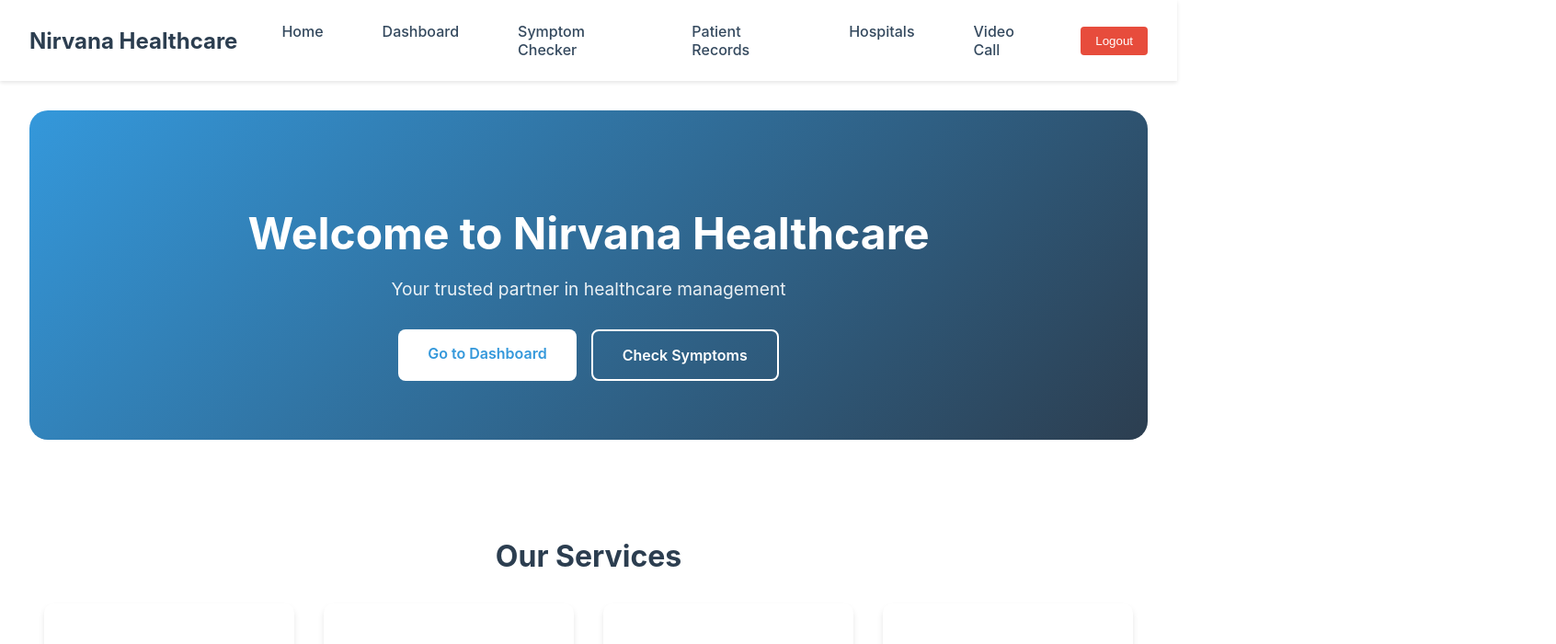
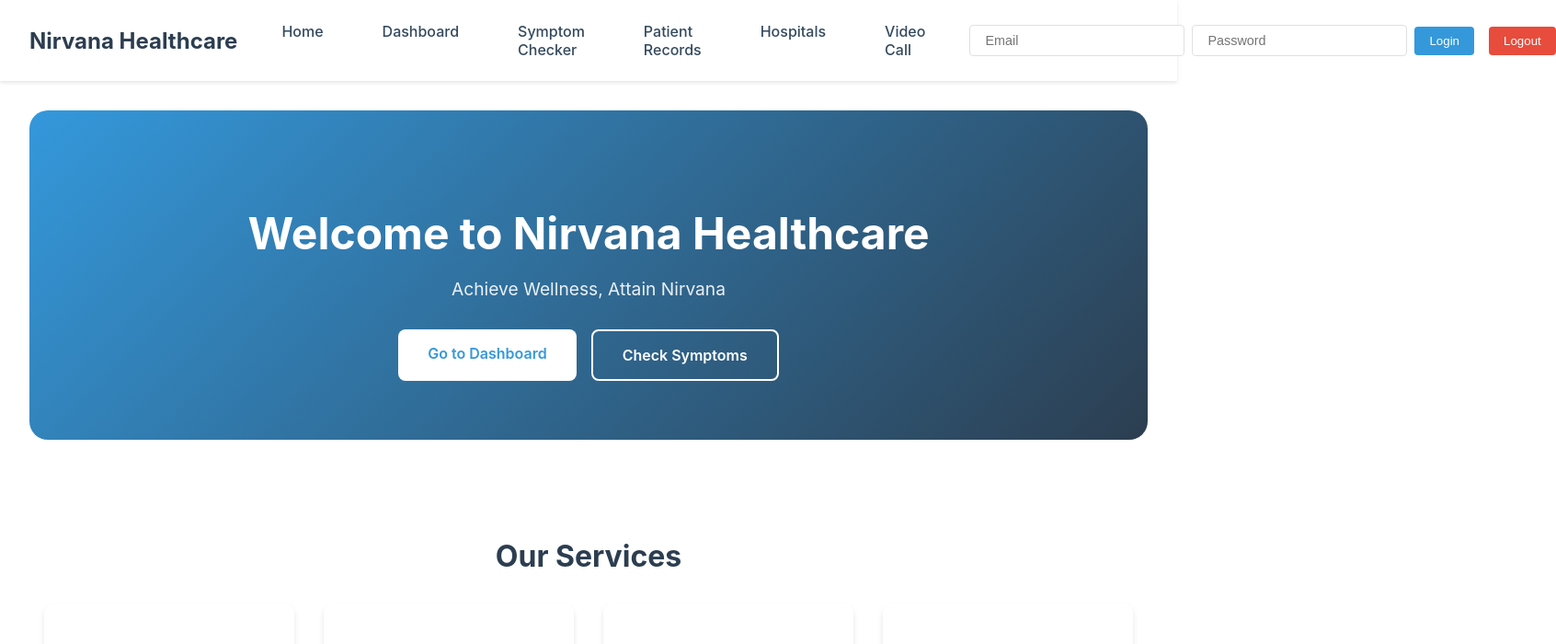
Before and after one commit to Krish0503/NirvanaHealthCare, a React (Create React App) app: page /#/symptom-checker in a window 1280 px wide. Shown: the top 700 px of the page at 92% size, 1692 px wide, since content can reach past the window. Built offline with nearby package versions, Linux system fonts and the light colour scheme; the HTML template or start-up script is replaced by a standard one.

Commit message:
Your commit message

```diff
--- a/package.json
+++ b/package.json
@@ -2,6 +2,7 @@
   "name": "nirvana-healthcare",
   "version": "0.1.0",
   "private": true,
+  "homepage": "https://Krish0503.github.io/NirvanaHealthCare",
   "dependencies": {
     "axios": "^1.8.4",
     "react": "^18.2.0",
@@ -14,7 +15,9 @@
     "start": "react-scripts start",
     "build": "react-scripts build",
     "test": "react-scripts test",
-    "eject": "react-scripts eject"
+    "eject": "react-scripts eject",
+    "predeploy": "npm run build",
+    "deploy": "gh-pages -d build"
   },
   "eslintConfig": {
     "extends": [
@@ -35,6 +38,7 @@
     ]
   },
   "devDependencies": {
+    "gh-pages": "^6.3.0",
     "tailwindcss": "^4.0.15"
   }
 }
--- a/public/index.html
+++ b/public/index.html
@@ -7,7 +7,7 @@
     <meta name="theme-color" content="#000000" />
     <meta
       name="description"
-      content="Nirvana Healthcare - Your trusted partner in healthcare management"
+      content="Nirvana Healthcare - Achieve Wellness, Attain Nirvana"
     />
     <link rel="apple-touch-icon" href="%PUBLIC_URL%/logo192.png" />
     <link rel="manifest" href="%PUBLIC_URL%/manifest.json" />
--- a/src/App.js
+++ b/src/App.js
@@ -18,7 +18,7 @@ function App() {
         <Routes>
           <Route path="/" element={<Home />} />
           <Route path="/dashboard" element={<Dashboard />} />
-          <Route path="/records" element={<PatientRecords />} />
+          <Route path="/patient-records" element={<PatientRecords />} />
           <Route path="/symptom-checker" element={<SymptomChecker />} />
           <Route path="/hospital-locator" element={<HospitalLocator />} />
           <Route path="/video-call" element={<VideoCall />} />
--- a/src/components/Footer.js
+++ b/src/components/Footer.js
@@ -7,7 +7,7 @@ const Footer = () => {
       <div className="footer-content">
         <div className="footer-section">
           <h3>Nirvana Healthcare</h3>
-          <p>Your trusted partner in healthcare management</p>
+          <p>Achieve Wellness, Attain Nirvana</p>
         </div>
         <div className="footer-section">
           <h3>Quick Links</h3>
--- /dev/null
+++ b/src/components/LoginForm.js
@@ -0,0 +1,41 @@
+import React, { useState } from 'react';
+import '../styles/LoginForm.css';
+
+const LoginForm = () => {
+  const [email, setEmail] = useState('');
+  const [password, setPassword] = useState('');
+
+  const handleSubmit = (e) => {
+    e.preventDefault();
+    // Here you would typically handle the login logic
+    console.log('Login attempt with:', { email, password });
+  };
+
+  return (
+    <form className="login-form" onSubmit={handleSubmit}>
+      <div className="form-group">
+        <input
+          type="email"
+          placeholder="Email"
+          value={email}
+          onChange={(e) => setEmail(e.target.value)}
+          required
+        />
+      </div>
+      <div className="form-group">
+        <input
+          type="password"
+          placeholder="Password"
+          value={password}
+          onChange={(e) => setPassword(e.target.value)}
+          required
+        />
+      </div>
+      <button type="submit" className="login-button">
+        Login
+      </button>
+    </form>
+  );
+};
+
+export default LoginForm;
--- a/src/components/Navbar.js
+++ b/src/components/Navbar.js
@@ -1,5 +1,6 @@
 import React from "react";
 import { Link, useNavigate } from "react-router-dom";
+import LoginForm from "./LoginForm";
 import "../styles/Navbar.css";
 
 const Navbar = () => {
@@ -28,6 +29,7 @@ const Navbar = () => {
       </div>
 
       <div className="navbar-actions">
+        <LoginForm />
         <button onClick={handleLogout} className="logout-button">
           Logout
         </button>
--- a/src/pages/Home.js
+++ b/src/pages/Home.js
@@ -7,7 +7,7 @@ const Home = () => {
     <div className="home-container">
       <section className="hero-section">
         <h1>Welcome to Nirvana Healthcare</h1>
-        <p>Your trusted partner in healthcare management</p>
+        <p>Achieve Wellness, Attain Nirvana</p>
         <div className="hero-buttons">
           <Link to="/dashboard" className="primary-button">Go to Dashboard</Link>
           <Link to="/symptom-checker" className="secondary-button">Check Symptoms</Link>
--- a/src/pages/PatientRecords.js
+++ b/src/pages/PatientRecords.js
@@ -1,7 +1,72 @@
 import React from "react";
+import "../styles/Dashboard.css";
 
 const PatientRecords = () => {
-  return <div><h1>Patient Records</h1></div>;
+  // Sample appointment data - in a real app, this would come from an API
+  const appointmentHistory = [
+    {
+      id: 1,
+      date: "2024-03-20",
+      doctor: "Dr. Sarah Smith",
+      department: "Cardiology",
+      status: "Completed",
+      notes: "Regular checkup - All vitals normal"
+    },
+    {
+      id: 2,
+      date: "2024-03-15",
+      doctor: "Dr. Michael Johnson",
+      department: "Orthopedics",
+      status: "Completed",
+      notes: "Follow-up for knee pain"
+    },
+    {
+      id: 3,
+      date: "2024-03-10",
+      doctor: "Dr. Emily Brown",
+      department: "General Medicine",
+      status: "Completed",
+      notes: "Annual health checkup"
+    },
+    {
+      id: 4,
+      date: "2024-04-01",
+      doctor: "Dr. David Wilson",
+      department: "Dermatology",
+      status: "Scheduled",
+      notes: "Skin condition follow-up"
+    }
+  ];
+
+  return (
+    <div className="dashboard-container">
+      <div className="dashboard-header">
+        <h1>Patient Records</h1>
+        <p>View your medical history and appointments</p>
+      </div>
+
+      <div className="dashboard-section">
+        <h2>Appointment History</h2>
+        <div className="appointment-list">
+          {appointmentHistory.map((appointment) => (
+            <div key={appointment.id} className="appointment-card">
+              <div className="appointment-date">
+                <span className="date">{appointment.date}</span>
+                <span className={`status ${appointment.status.toLowerCase()}`}>
+                  {appointment.status}
+                </span>
+              </div>
+              <div className="appointment-details">
+                <h3>{appointment.doctor}</h3>
+                <p className="department">{appointment.department}</p>
+                <p className="notes">{appointment.notes}</p>
+              </div>
+            </div>
+          ))}
+        </div>
+      </div>
+    </div>
+  );
 };
 
 export default PatientRecords;
--- a/src/pages/SymptomChecker.js
+++ b/src/pages/SymptomChecker.js
@@ -4,7 +4,7 @@ import axios from "axios";
 const SymptomChecker = () => {
   const [messages, setMessages] = useState([{ sender: "bot", text: "Hi! Describe your symptoms." }]);
   const [input, setInput] = useState("");
-  const API_KEY = "your-groq-api-key"; // Replace with your actual Groq API Key
+  const API_KEY = import.meta.env.REACT_APP_GROQ_API_KEY; // Replace with your actual Groq API Key
 
   const handleSendMessage = async () => {
     if (!input.trim()) return;
--- a/src/styles/Dashboard.css
+++ b/src/styles/Dashboard.css
@@ -158,6 +158,87 @@
   font-size: 1.5rem;
 }
 
+/* Appointment History Styles */
+.appointment-list {
+  display: flex;
+  flex-direction: column;
+  gap: 1rem;
+}
+
+.appointment-card {
+  background: white;
+  border-radius: 8px;
+  padding: 1.5rem;
+  box-shadow: 0 2px 4px rgba(0, 0, 0, 0.1);
+  transition: transform 0.3s ease;
+}
+
+.appointment-card:hover {
+  transform: translateY(-3px);
+}
+
+.appointment-date {
+  display: flex;
+  justify-content: space-between;
+  align-items: center;
+  margin-bottom: 1rem;
+  padding-bottom: 0.5rem;
+  border-bottom: 1px solid #eee;
+}
+
+.appointment-date .date {
+  color: #2c3e50;
+  font-weight: 500;
+}
+
+.appointment-date .status {
+  padding: 0.25rem 0.75rem;
+  border-radius: 20px;
+  font-size: 0.9rem;
+  font-weight: 500;
+}
+
+.status.completed {
+  background-color: #e8f5e9;
+  color: #2e7d32;
+}
+
+.status.scheduled {
+  background-color: #e3f2fd;
+  color: #1976d2;
+}
+
+.appointment-details h3 {
+  color: #2c3e50;
+  margin-bottom: 0.5rem;
+  font-size: 1.2rem;
+}
+
+.appointment-details .department {
+  color: #7f8c8d;
+  font-size: 0.9rem;
+  margin-bottom: 0.5rem;
+}
+
+.appointment-details .notes {
+  color: #34495e;
+  font-size: 0.95rem;
+  line-height: 1.5;
+}
+
+/* Responsive adjustments for appointment cards */
+@media (max-width: 768px) {
+  .appointment-card {
+    padding: 1rem;
+  }
+
+  .appointment-date {
+    flex-direction: column;
+    align-items: flex-start;
+    gap: 0.5rem;
+  }
+}
+
 /* Responsive Design */
 @media (max-width: 768px) {
   .dashboard-container {
--- /dev/null
+++ b/src/styles/LoginForm.css
@@ -0,0 +1,53 @@
+.login-form {
+  display: flex;
+  gap: 0.5rem;
+  align-items: center;
+}
+
+.form-group {
+  position: relative;
+}
+
+.form-group input {
+  padding: 0.5rem 1rem;
+  border: 1px solid #e0e0e0;
+  border-radius: 4px;
+  font-size: 0.9rem;
+  width: 200px;
+  transition: border-color 0.3s ease;
+}
+
+.form-group input:focus {
+  outline: none;
+  border-color: #3498db;
+}
+
+.login-button {
+  background: #3498db;
+  color: white;
+  border: none;
+  padding: 0.5rem 1rem;
+  border-radius: 4px;
+  cursor: pointer;
+  font-weight: 500;
+  transition: background-color 0.3s ease;
+}
+
+.login-button:hover {
+  background: #2980b9;
+}
+
+@media (max-width: 768px) {
+  .login-form {
+    flex-direction: column;
+    width: 100%;
+  }
+
+  .form-group input {
+    width: 100%;
+  }
+
+  .login-button {
+    width: 100%;
+  }
+}
--- a/src/styles/Navbar.css
+++ b/src/styles/Navbar.css
@@ -46,6 +46,9 @@
 
 .navbar-actions {
   flex: 0 0 auto;
+  display: flex;
+  align-items: center;
+  gap: 1rem;
 }
 
 .logout-button {
@@ -82,4 +85,13 @@
     padding: 0.5rem;
     font-size: 0.9rem;
   }
+
+  .navbar-actions {
+    flex-direction: column;
+    width: 100%;
+  }
+
+  .login-form {
+    width: 100%;
+  }
 }
```
Also changed, not shown: 1 other file (tests, documents, lock files or other folders).
